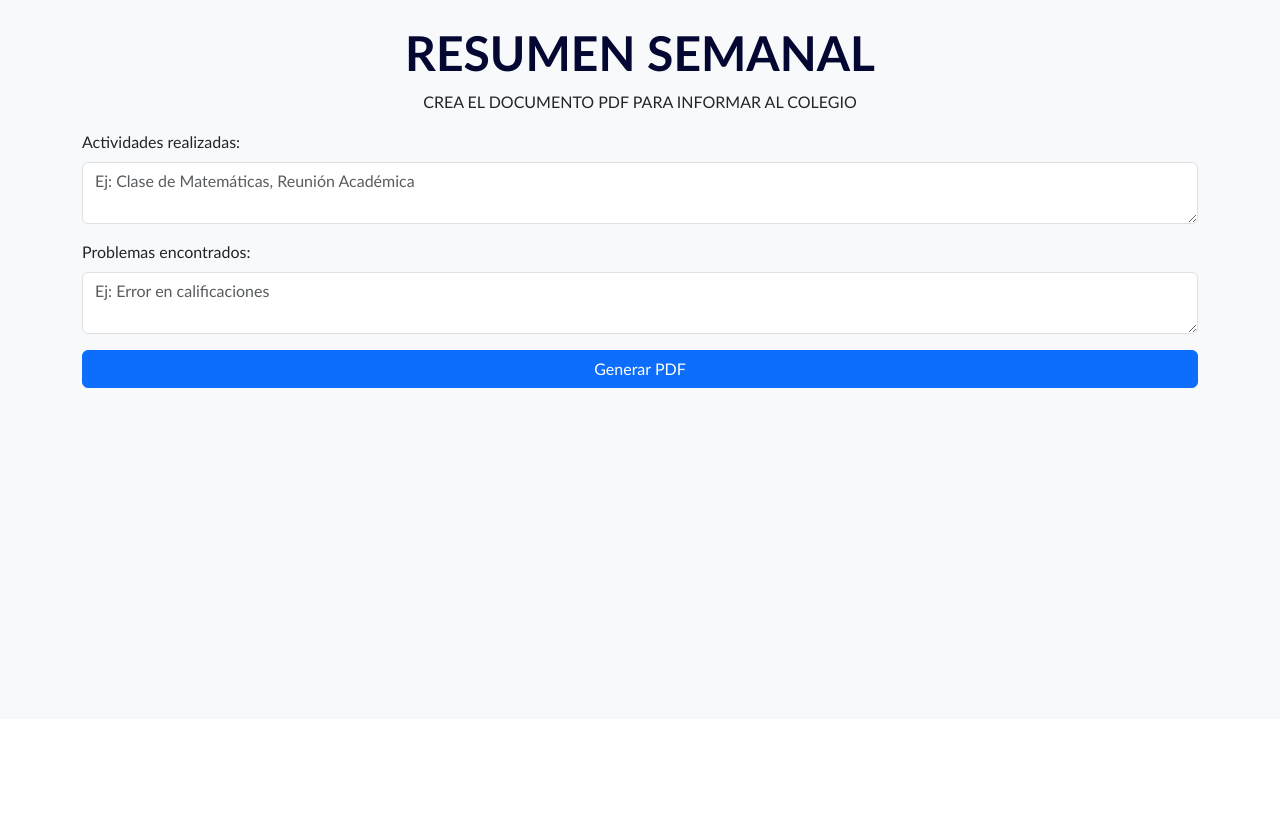
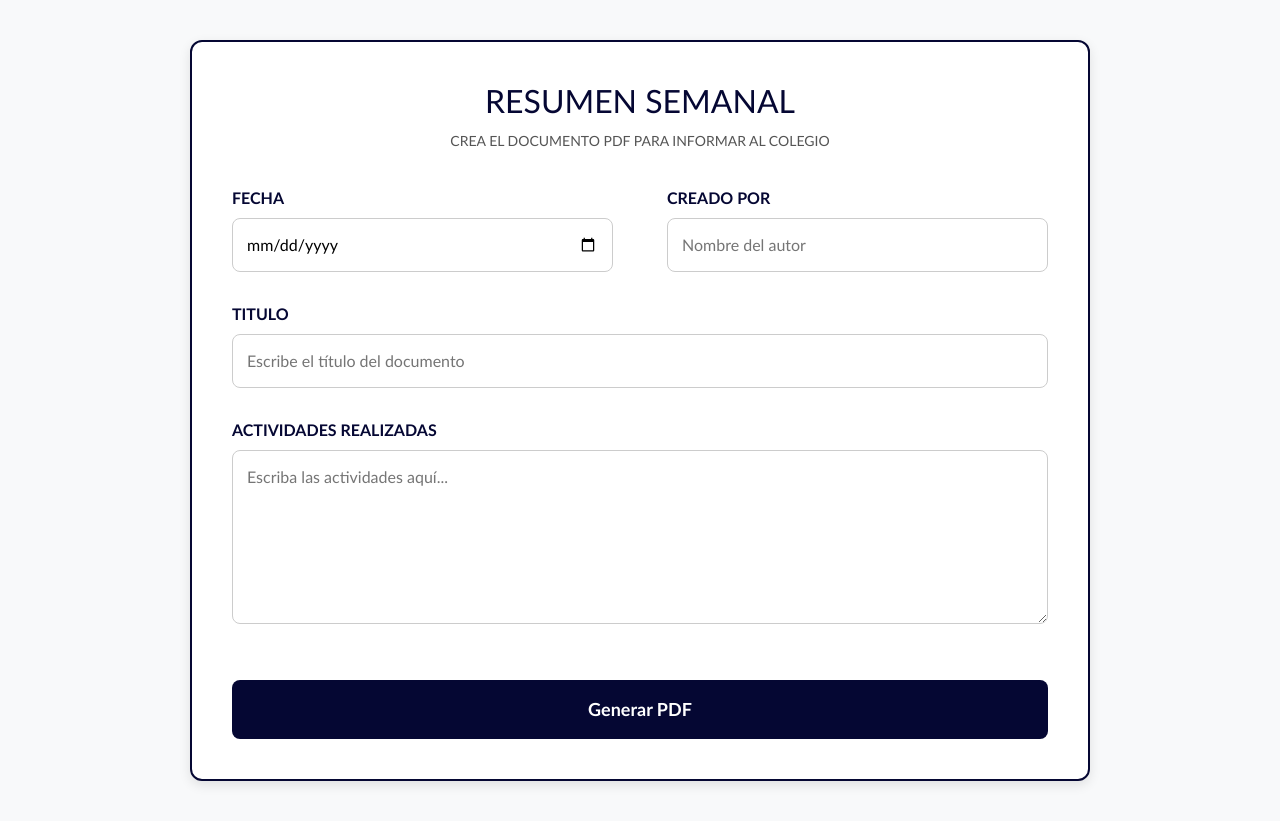
Before and after one commit to Johan-dev32/Edunotas, a Flask app: page /resumensemanal in a window 1280 px wide. Shown: the part 81-902 px from the top of the page. Before the commit the page ends 469 px from the top, so only its background shows below. Run offline with Flask 3, Linux system fonts and the light colour scheme; some libraries are stand-ins or nearby versions.

Commit message:
cambios en resumen

```diff
--- a/static/css/Administrador/Resumensemanal.css
+++ b/static/css/Administrador/Resumensemanal.css
@@ -108,4 +108,90 @@ header .btn-dark {
   font-weight: 900;
   color: #050733ff;
   margin-top: 20px;
+  text-align: center;
 }
+
+/* ============================= */
+/* Estilos para el formulario    */
+/* ============================= */
+.container {
+  max-width: 900px;
+  margin: 40px auto;
+  padding: 40px;
+  background: #fff;
+  border: 2px solid #050733ff; /* Borde visible */
+  border-radius: 12px;
+  box-shadow: 0 4px 12px rgba(0,0,0,0.1);
+}
+
+.container h1 {
+  text-align: center;
+  color: #050733ff;
+  font-size: 32px;
+  margin-bottom: 10px;
+}
+
+.container p {
+  text-align: center;
+  color: #555;
+  font-size: 14px;
+  margin-bottom: 35px;
+}
+
+.container label {
+  font-weight: bold;
+  margin-bottom: 8px;
+  display: block;
+  color: #050733ff;
+}
+
+.container input,
+.container textarea {
+  width: 100%;
+  padding: 14px;
+  border: 1px solid #ccc;
+  border-radius: 8px;
+  margin-bottom: 30px; /* Más espacio entre campos */
+  font-size: 16px;
+}
+
+.container input[type="file"] {
+  padding: 30px;
+  border: 2px dashed #ccc;
+  cursor: pointer;
+  background: #fdfdfd;
+  text-align: center;
+  font-size: 16px;
+}
+
+.container .row {
+  display: flex;
+  gap: 30px; /* Más espacio entre columnas */
+}
+
+.container .col {
+  flex: 1;
+}
+
+.container textarea {
+  min-height: 150px; /* Cuadro de texto más grande */
+}
+
+.container button {
+  display: block;
+  width: 100%;
+  padding: 16px;
+  background: #050733ff;
+  color: #fff;
+  border: none;
+  border-radius: 8px;
+  font-size: 18px;
+  font-weight: bold;
+  cursor: pointer;
+  margin-top: 20px;
+  transition: background 0.3s ease;
+}
+
+.container button:hover {
+  background: #33396d;
+}
--- a/static/js/Administrador/resumen.js
+++ b/static/js/Administrador/resumen.js
@@ -1,33 +1,37 @@
-document.getElementById("resumenForm").addEventListener("submit", (e) => {
-  e.preventDefault();
-
-  const actividades = document.getElementById("actividades").value.split(",");
-  const problemas = document.getElementById("problemas").value.split(",");
+document.getElementById("btnPDF").addEventListener("click", () => {
+  const fecha = document.getElementById("fecha").value;
+  const autor = document.getElementById("autor").value;
+  const titulo = document.getElementById("titulo").value;
+  const redaccion = document.getElementById("redaccion").value;
 
   const { jsPDF } = window.jspdf;
   const doc = new jsPDF();
 
-  // Título
+  // Encabezado
   doc.setFontSize(18);
-  doc.text("Resumen Semanal", 14, 20);
+  doc.setFont("helvetica", "bold");
+  doc.text("Resumen Semanal", 105, 20, { align: "center" });
 
-  // Actividades en tabla
-  doc.autoTable({
-    startY: 30,
-    head: [["Actividades realizadas"]],
-    body: actividades
-      .filter((a) => a.trim() !== "")
-      .map((a) => [a.trim()]),
-  });
+  doc.setFontSize(12);
+  doc.setFont("helvetica", "normal");
 
-  // Problemas en tabla
-  doc.autoTable({
-    startY: doc.lastAutoTable.finalY + 10,
-    head: [["Problemas encontrados"]],
-    body: problemas
-      .filter((p) => p.trim() !== "")
-      .map((p) => [p.trim()]),
-  });
+  // Datos generales
+  doc.text(` Fecha: ${fecha}`, 20, 40);
+  doc.text(` Autor: ${autor}`, 20, 50);
+  doc.text(` Título: ${titulo}`, 20, 60);
+
+  // Separador
+  doc.line(20, 70, 190, 70);
+
+  // Actividades
+  doc.setFont("helvetica", "bold");
+  doc.text("Actividades realizadas:", 20, 85);
+
+  doc.setFont("helvetica", "normal");
+
+  // Texto multilínea (ajusta al ancho de la página)
+  const textoActividades = doc.splitTextToSize(redaccion, 170);
+  doc.text(textoActividades, 20, 95);
 
   // Descargar PDF
   doc.save("resumen_semanal.pdf");
--- a/templates/Administrador/templates/ResumenSemanal.html
+++ b/templates/Administrador/templates/ResumenSemanal.html
@@ -108,25 +108,38 @@
  </div>
 </div>
 
-  <div class="container my-4">
-    <div class="resumen-box">
-      <h1 class="text-center titulo-principal">RESUMEN SEMANAL</h1>
-      <p class="text-center descripcion">CREA EL DOCUMENTO PDF PARA INFORMAR AL COLEGIO</p>
+  <div class="container">
+  <h1 class="titulo">RESUMEN SEMANAL</h1>
+  <p class="subtitulo">CREA EL DOCUMENTO PDF PARA INFORMAR AL COLEGIO</p>
+
+  <form id="resumenForm">
+
+    <div class="row">
+      <div class="col">
+        <label for="fecha">FECHA</label>
+        <input type="date" id="fecha" name="fecha" required>
+      </div>
+      <div class="col">
+        <label for="autor">CREADO POR</label>
+        <input type="text" id="autor" name="autor" placeholder="Nombre del autor" required>
+      </div>
+    </div>
 
 
-      <form id="resumenForm">
-        <div class="mb-3">
-          <label for="actividades" class="form-label">Actividades realizadas:</label>
-          <textarea id="actividades" class="form-control" placeholder="Ej: Clase de Matemáticas, Reunión Académica"></textarea>
-        </div>
-        <div class="mb-3">
-          <label for="problemas" class="form-label">Problemas encontrados:</label>
-          <textarea id="problemas" class="form-control" placeholder="Ej: Error en calificaciones"></textarea>
-        </div>
-        <button type="submit" class="btn btn-primary w-100">Generar PDF</button>
-      </form>
+    <div class="form-group">
+      <label for="titulo">TITULO</label>
+      <input type="text" id="titulo" name="titulo" placeholder="Escribe el título del documento" required>
     </div>
-  </div>
+
+    <div class="form-group">
+      <label for="redaccion">ACTIVIDADES REALIZADAS</label>
+      <textarea id="redaccion" name="redaccion" rows="6" placeholder="Escriba las actividades aquí..." required></textarea>
+    </div>
+
+   <button type="button" class="btn" id="btnPDF">Generar PDF</button>
+
+  </form>
+</div>
 
   <script src="https://cdnjs.cloudflare.com/ajax/libs/jspdf/2.5.1/jspdf.umd.min.js"></script>
   <script src="https://cdnjs.cloudflare.com/ajax/libs/jspdf-autotable/3.5.29/jspdf.plugin.autotable.min.js"></script>
```
